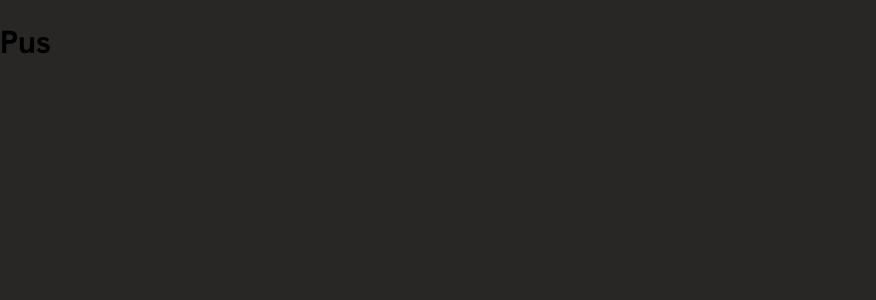
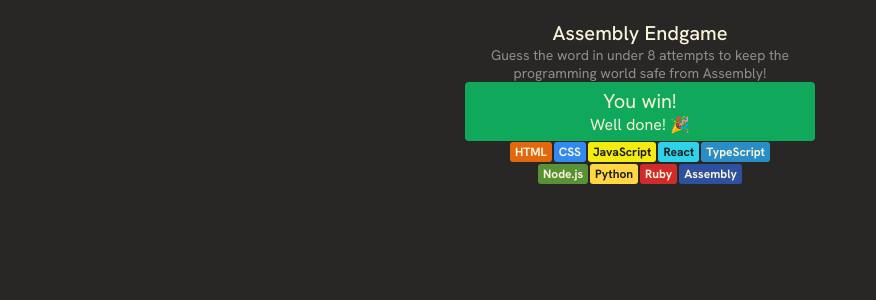
Before and after one commit to Mohammdamin-Sedaghat/Recat_Project_Bunk, a React (Vite) app in the folder Assembly-Endgame/: page / in a window 1280 px wide. Shown: the top 300 px of the page, without its empty margins (0-876 px from the left). Built offline with nearby package versions, Linux system fonts and the light colour scheme.

Commit message:
made the header

```diff
--- a/Assembly-Endgame/index.css
+++ b/Assembly-Endgame/index.css
@@ -1,5 +1,6 @@
 *{
     font-family: "Hanken Grotesk", Arial, sans-serif;
+    box-sizing: border-box;
 }
 
 body, html {
@@ -7,6 +8,65 @@ body, html {
     padding: 0px;
 }
 
-body {
+main {
     background-color: #282726;
+    color: #D9D9D9;
+
+    height: 100vh;
+    width: 100vw;
+    padding: 20px 0px;
+
+    display: flex;
+    flex-direction: column;
+    justify-self: center;
+    align-items: center;
+
 }
+
+header {
+    text-align: center;
+}
+
+h1 {
+    font-size: 1.25rem;
+    font-weight: 500;
+    margin: 0px;
+    color: #F9F4DA;
+}
+
+.header-text {
+    font-size: 0.875rem;
+    max-width: 350px;
+    color: #8E8E8E;
+    margin: 0px;
+}
+
+.state {
+    color: #F9F4DA;
+    display: flex;
+    flex-direction: column;
+    align-items: center;
+    text-align: center;
+    background-color: #10A95B;
+    width: 100%;
+    max-width: 350px;
+    border-radius: 4px;
+    padding: 6px;
+    font-size: 1.25rem;
+}
+
+section.languages {
+    max-width: 300px;
+    display: flex;
+    justify-content: center;
+    flex-flow: wrap;
+}
+
+section.languages > span {
+    border: none;
+    border-radius: 3px;
+    padding: 2px 5px;
+    margin: 1px;
+    font-weight: bold;
+    font-size: 0.75rem;
+}
--- a/Assembly-Endgame/index.html
+++ b/Assembly-Endgame/index.html
@@ -12,6 +12,6 @@
   </head>
   <body>
     <div id="root"></div>
-    <script type="module" src="/src/App.jsx"></script>
+    <script type="module" src="/src/Index.jsx"></script>
   </body>
 </html>
--- /dev/null
+++ b/Assembly-Endgame/languages.json
@@ -0,0 +1,47 @@
+[
+    {
+        "name": "HTML",
+        "backgroundColor": "#E2680F",
+        "color": "#F9F4DA"
+    },
+    {
+        "name": "CSS",
+        "backgroundColor": "#328AF1",
+        "color": "#F9F4DA"
+    },
+    {
+        "name": "JavaScript",
+        "backgroundColor": "#F4EB13",
+        "color": "#1E1E1E"
+    },
+    {
+        "name": "React",
+        "backgroundColor": "#2ED3E9",
+        "color": "#1E1E1E"
+    },
+    {
+        "name": "TypeScript",
+        "backgroundColor": "#298EC6",
+        "color": "#F9F4DA"
+    },
+    {
+        "name": "Node.js",
+        "backgroundColor": "#599137",
+        "color": "#F9F4DA"
+    },
+    {
+        "name": "Python",
+        "backgroundColor": "#FFD742",
+        "color": "#1E1E1E"
+    },
+    {
+        "name": "Ruby",
+        "backgroundColor": "#D02B2B",
+        "color": "#F9F4DA"
+    },
+    {
+        "name": "Assembly",
+        "backgroundColor": "#2D519F",
+        "color": "#F9F4DA"
+    }
+]
--- a/Assembly-Endgame/src/App.jsx
+++ b/Assembly-Endgame/src/App.jsx
@@ -1,10 +1,29 @@
-import { createRoot } from "react-dom/client"
-import Main from "./Main"
-import Header from "./Header"
+import languages from "../languages.json"
 
-createRoot(document.querySelector("#root")).render(
-  <>
-    <Header />
-    <Main />
-  </>
-)
+export default function App() {
+  const languageElments = languages.map((language, i) => {
+    return (
+      <span
+        key={i}
+        style={{backgroundColor: language.backgroundColor, color:language.color}}
+      >
+        {language.name}
+      </span>)
+  })
+
+  return (
+    <main>
+      <header>
+          <h1>Assembly Endgame</h1>
+          <p className="header-text">Guess the word in under 8 attempts to keep the programming world safe from Assembly!</p>
+      </header>
+      <section className="state">
+        <span>You win!</span>
+        <span style={{fontSize:"1rem"}}>Well done! 🎉</span>
+      </section>
+      <section className="languages">
+        {languageElments}
+      </section>
+    </main>
+  )
+}
--- a/Assembly-Endgame/src/Header.jsx
+++ /dev/null
@@ -1,8 +0,0 @@
-export default function Header() {
-
-    return(
-        <header>
-
-        </header>
-    )
-}
--- /dev/null
+++ b/Assembly-Endgame/src/Index.jsx
@@ -0,0 +1,6 @@
+import { createRoot } from "react-dom/client"
+import App from "./App"
+
+createRoot(document.querySelector("#root")).render(
+  <App />
+)
--- a/Assembly-Endgame/src/Main.jsx
+++ /dev/null
@@ -1,5 +0,0 @@
-export default function Main() {
-    return (
-        <h1>Pus</h1>
-    )
-}
```
